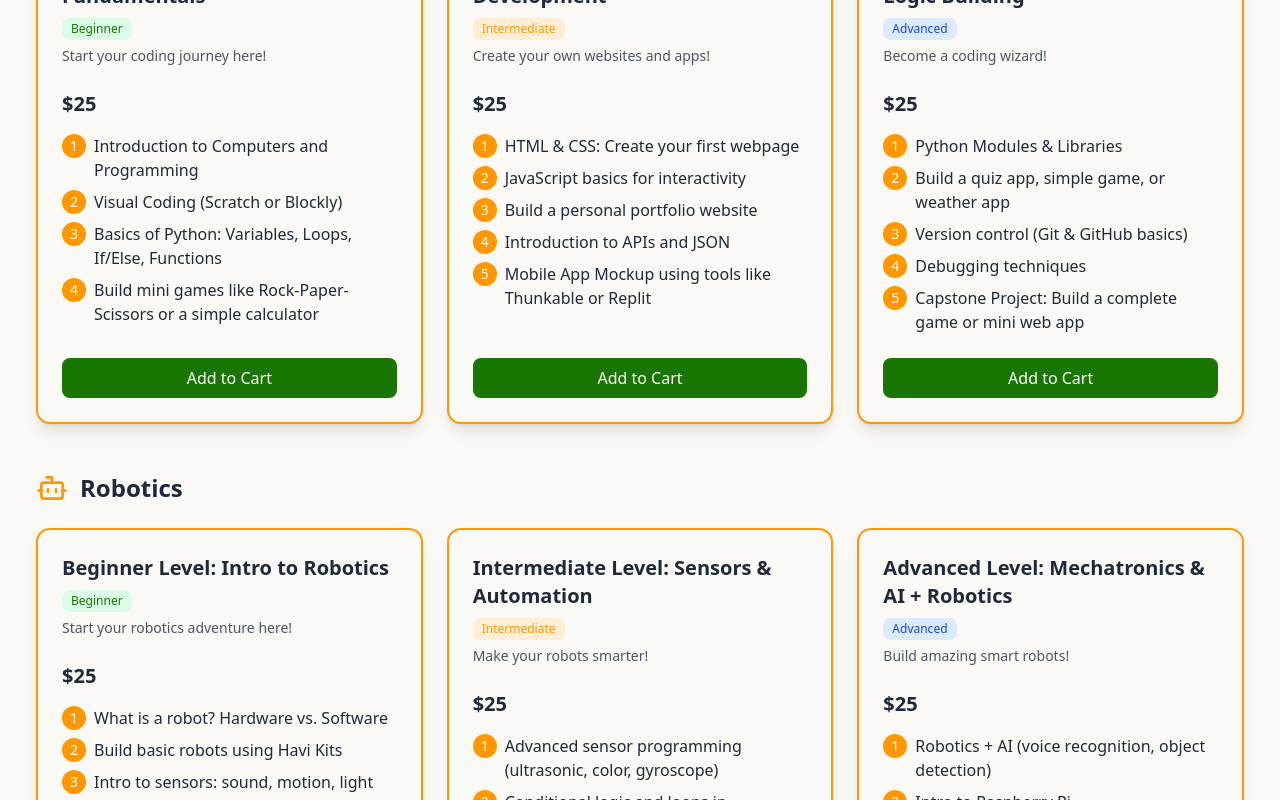
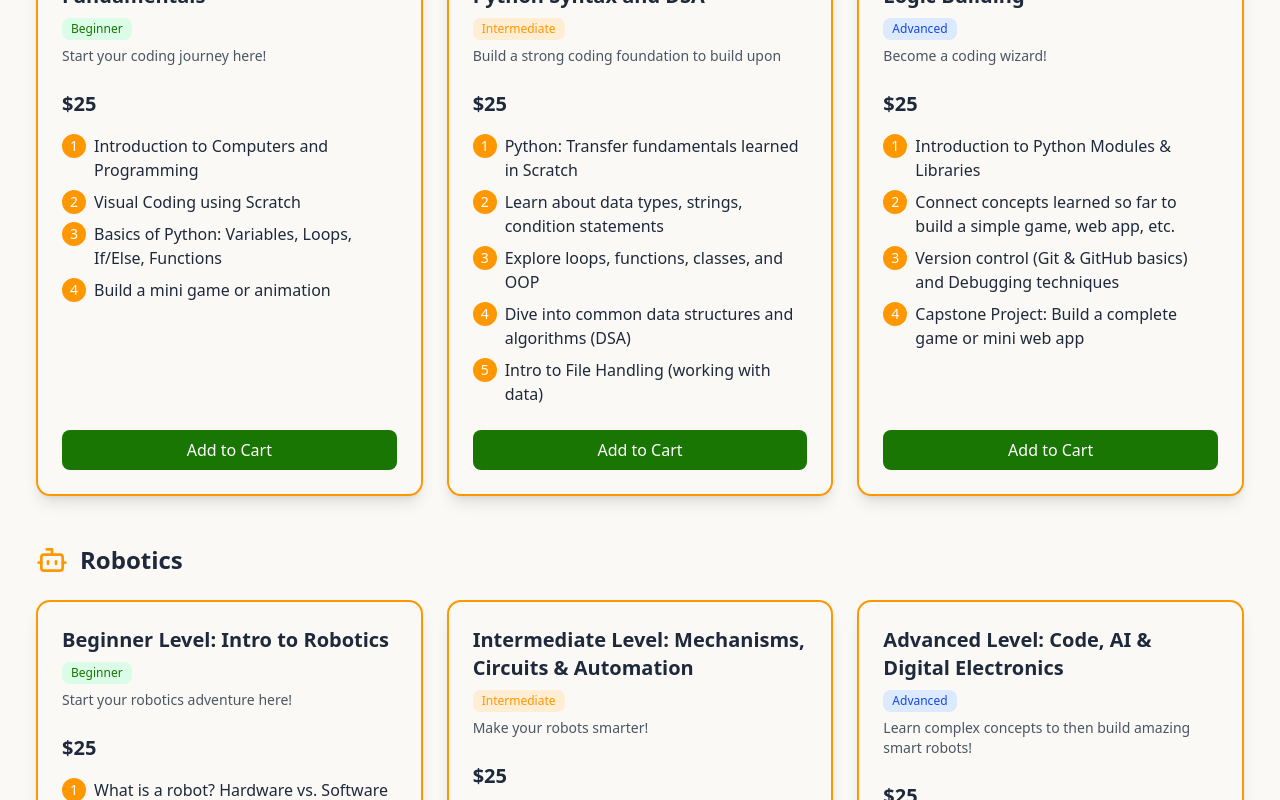
Before and after one commit to sainanim/spill-the-code, a Next.js app: page /courses in a window 1280 px wide. Shown: the part 1040-1840 px from the top of the page. Built offline with nearby package versions, Linux system fonts and the light colour scheme.

Commit message:
Added tax feature on checkout

```diff
--- a/src/app/api/checkout/route.ts
+++ b/src/app/api/checkout/route.ts
@@ -2,6 +2,7 @@ import { NextRequest, NextResponse } from "next/server";
 import { getStore } from "@netlify/blobs";
 import { getOfferingById } from "@/lib/offerings";
 import { formatCents } from "@/lib/money";
+import { calculateOrderTotals, HST_LABEL } from "@/lib/tax";
 import { escapeHtml, sendMail } from "@/lib/mailer";
 
 const MAX_LINE_ITEMS = 20;
@@ -86,6 +87,8 @@ async function saveOrderRecord(orderCode: string, record: unknown) {
 interface CheckoutSuccessResponse {
   ok: true;
   orderCode: string;
+  subtotalCents: number;
+  taxCents: number;
   totalCents: number;
   customerEmailSent: boolean;
   etransferEmail: string;
@@ -221,7 +224,11 @@ export async function POST(req: NextRequest) {
     });
   }
 
-  const totalCents = resolvedLines.reduce((sum, line) => sum + line.lineTotalCents, 0);
+  // Recomputed from the re-resolved line prices — the browser's totals are for
+  // display only and never reach this calculation.
+  const { subtotalCents, taxCents, totalCents } = calculateOrderTotals(
+    resolvedLines.reduce((sum, line) => sum + line.lineTotalCents, 0)
+  );
   const orderCode = generateOrderCode();
   const etransferTo = process.env.ETRANSFER_RECEIVER_EMAIL || process.env.EMAIL_RECEIVER || "";
 
@@ -243,6 +250,8 @@ export async function POST(req: NextRequest) {
     phone,
     notes,
     items: resolvedLines,
+    subtotalCents,
+    taxCents,
     totalCents,
   });
 
@@ -252,6 +261,14 @@ export async function POST(req: NextRequest) {
         `<tr><td>${escapeHtml(line.title)}</td><td style="text-align:center">${line.quantity}</td><td style="text-align:right">${formatCents(line.lineTotalCents)}</td></tr>`
     )
     .join("");
+
+  const totalsHtml = `
+    <p>
+      Subtotal: ${formatCents(subtotalCents)}<br>
+      ${HST_LABEL}: ${formatCents(taxCents)}<br>
+      <strong>Total: ${formatCents(totalCents)}</strong>
+    </p>
+  `;
 
   const businessHtml = `
     <h2>New Cart Order — ${escapeHtml(orderCode)}</h2>
@@ -263,7 +280,7 @@ export async function POST(req: NextRequest) {
       <thead><tr><th>Item</th><th>Qty</th><th>Line Total</th></tr></thead>
       <tbody>${itemsHtml}</tbody>
     </table>
-    <p><strong>Total: ${formatCents(totalCents)}</strong></p>
+    ${totalsHtml}
     <p>Reference code: <strong>${escapeHtml(orderCode)}</strong></p>
     ${clientRequestId ? `<p style="color:#999;font-size:12px;">Client request id: ${escapeHtml(clientRequestId)}</p>` : ""}
   `;
@@ -291,7 +308,7 @@ export async function POST(req: NextRequest) {
         <thead><tr><th>Item</th><th>Qty</th><th>Line Total</th></tr></thead>
         <tbody>${itemsHtml}</tbody>
       </table>
-      <p><strong>Total: ${formatCents(totalCents)}</strong></p>
+      ${totalsHtml}
       <p>Please e-transfer <strong>${formatCents(totalCents)}</strong> to <strong>${escapeHtml(
         etransferTo
       )}</strong> and include reference code <strong>${escapeHtml(orderCode)}</strong> in the message.</p>
@@ -313,6 +330,8 @@ export async function POST(req: NextRequest) {
   const responsePayload: CheckoutSuccessResponse = {
     ok: true,
     orderCode,
+    subtotalCents,
+    taxCents,
     totalCents,
     customerEmailSent,
     etransferEmail: etransferTo,
--- a/src/app/checkout/page.tsx
+++ b/src/app/checkout/page.tsx
@@ -4,16 +4,22 @@ import { useEffect, useState, type ChangeEvent, type FormEvent } from "react";
 import Link from "next/link";
 import { useCart } from "@/components/cart/CartProvider";
 import { formatCents } from "@/lib/money";
+import { HST_LABEL } from "@/lib/tax";
 
 interface CheckoutSuccess {
   orderCode: string;
+  // The server recomputes the breakdown and is the authority on what is owed.
+  // subtotal/tax are optional so a retry replayed from an order placed before
+  // HST shipped still renders instead of printing "$NaN".
+  subtotalCents?: number;
+  taxCents?: number;
   totalCents: number;
   customerEmailSent: boolean;
   etransferEmail: string;
 }
 
 export default function CheckoutPage() {
-  const { resolvedItems, totalCents, clearCart, hydrated } = useCart();
+  const { resolvedItems, subtotalCents, taxCents, totalCents, clearCart, hydrated } = useCart();
   const [clientRequestId, setClientRequestId] = useState("");
   const [formData, setFormData] = useState({
     name: "",
@@ -80,6 +86,11 @@ export default function CheckoutPage() {
       <main className="min-h-screen bg-[var(--background-primary)] pb-16 px-4">
         <div className="container mx-auto max-w-lg text-center bg-white rounded-2xl border border-slate-200 shadow-sm p-8">
           <h1 className="text-2xl font-bold text-[var(--color-primary)] mb-3">Order received!</h1>
+          {success.subtotalCents != null && success.taxCents != null && (
+            <p className="text-sm text-[var(--text-secondary)] mb-4">
+              {formatCents(success.subtotalCents)} + {formatCents(success.taxCents)} {HST_LABEL}
+            </p>
+          )}
           <p className="text-[var(--text-secondary)] mb-6">
             Please e-transfer <strong>{formatCents(success.totalCents)}</strong>
             {success.etransferEmail && (
@@ -153,7 +164,15 @@ export default function CheckoutPage() {
               </div>
             ))}
           </div>
-          <div className="flex justify-between font-semibold text-[var(--text-primary)] border-t pt-3">
+          <div className="flex justify-between text-[var(--text-primary)] border-t pt-3 pb-3">
+            <span>Subtotal</span>
+            <span>{formatCents(subtotalCents)}</span>
+          </div>
+          <div className="flex justify-between text-[var(--text-primary)] border-t pt-3 pb-3">
+            <span>{HST_LABEL}</span>
+            <span>{formatCents(taxCents)}</span>
+          </div>
+          <div className="flex justify-between font-semibold text-[var(--text-primary)] border-t pt-3 pb-3">
             <span>Total</span>
             <span>{formatCents(totalCents)}</span>
           </div>
--- a/src/app/courses/page.tsx
+++ b/src/app/courses/page.tsx
@@ -181,9 +181,9 @@ export default function CoursesPage() {
                 description="Start your coding journey here!"
                 topics={[
                   "Introduction to Computers and Programming",
-                  "Visual Coding (Scratch or Blockly)",
+                  "Visual Coding using Scratch",
                   "Basics of Python: Variables, Loops, If/Else, Functions",
-                  "Build mini games like Rock-Paper-Scissors or a simple calculator",
+                  "Build a mini game or animation",
                 ]}
                 level="beginner"
                 offeringId="course-coding-beginner"
@@ -192,14 +192,14 @@ export default function CoursesPage() {
 
             <AnimatedCard>
               <CourseLevel
-                title="Intermediate Level: Web & App Development"
-                description="Create your own websites and apps!"
+                title="Intermediate Level: Learning Python Syntax and DSA"
+                description="Build a strong coding foundation to build upon"
                 topics={[
-                  "HTML & CSS: Create your first webpage",
-                  "JavaScript basics for interactivity",
-                  "Build a personal portfolio website",
-                  "Introduction to APIs and JSON",
-                  "Mobile App Mockup using tools like Thunkable or Replit",
+                  "Python: Transfer fundamentals learned in Scratch",
+                  "Learn about data types, strings, condition statements",
+                  "Explore loops, functions, classes, and OOP",
+                  "Dive into common data structures and algorithms (DSA)",
+                  "Intro to File Handling (working with data)",
                 ]}
                 level="intermediate"
                 offeringId="course-coding-intermediate"
@@ -211,10 +211,9 @@ export default function CoursesPage() {
                 title="Advanced Level: Full Projects & Logic Building"
                 description="Become a coding wizard!"
                 topics={[
-                  "Python Modules & Libraries",
-                  "Build a quiz app, simple game, or weather app",
-                  "Version control (Git & GitHub basics)",
-                  "Debugging techniques",
+                  "Introduction to Python Modules & Libraries",
+                  "Connect concepts learned so far to build a simple game, web app, etc.",
+                  "Version control (Git & GitHub basics) and Debugging techniques",
                   "Capstone Project: Build a complete game or mini web app",
                 ]}
                 level="advanced"
@@ -238,9 +237,10 @@ export default function CoursesPage() {
                 description="Start your robotics adventure here!"
                 topics={[
                   "What is a robot? Hardware vs. Software",
-                  "Build basic robots using Havi Kits",
-                  "Intro to sensors: sound, motion, light",
-                  "Block-based coding (using LEGO Spike or MakeCode)",
+                  "Build basic robots using Blix Kits",
+                  "Discovering motion, force, and logical thinking",
+                  "Introduction to basic electricity: conductors vs. insulators, circuits, etc.",
+                  "Hand-eye coordination, problem-solving and persistence through project-based construction",
                 ]}
                 level="beginner"
                 offeringId="course-robotics-beginner"
@@ -249,13 +249,14 @@ export default function CoursesPage() {
 
             <AnimatedCard>
               <CourseLevel
-                title="Intermediate Level: Sensors & Automation"
+                title="Intermediate Level: Mechanisms, Circuits & Automation"
                 description="Make your robots smarter!"
                 topics={[
-                  "Advanced sensor programming (ultrasonic, color, gyroscope)",
-                  "Conditional logic and loops in movement",
-                  "Intro to Arduino and micro:bit",
-                  "Simple automation: Line follower robot or obstacle avoider",
+                  "Learn various Mechanisms: gears, power screws, and the trade-off between force and speed",
+                  "Circuits: resistors, capacitors, motors, buzzers and LEDs on a base board, building real models",
+                  "Robotics without a computer: Logic Blocks to build autonomous cars, line followers and sorting machines",
+                  "Block-based coding with IR and ultrasonic sensors, servos and DC motors",
+                  "Systems thinking: sensing → decision → actuation, plus debugging and iterative design",
                 ]}
                 level="intermediate"
                 offeringId="course-robotics-intermediate"
@@ -264,14 +265,14 @@ export default function CoursesPage() {
 
             <AnimatedCard>
               <CourseLevel
-                title="Advanced Level: Mechatronics & AI + Robotics"
-                description="Build amazing smart robots!"
+                title="Advanced Level: Code, AI & Digital Electronics"
+                description="Learn complex concepts to then build amazing smart robots!"
                 topics={[
-                  "Robotics + AI (voice recognition, object detection)",
-                  "Intro to Raspberry Pi",
-                  "Mechanical design concepts: torque, balance, speed",
-                  "Robotics competition simulations",
-                  "Capstone Project: Design, build, and code a smart robot",
+                  "Text-based programming: Python, plus C++ at the high-school tier",
+                  "AI and machine learning: image recognition, gesture and speech control, facial recognition and voice-controlled robots",
+                  "Digital electronics: logic gates, multiplexers and demultiplexers, ICs, 555 timers, Ohm’s law and voltage dividers",
+                  "IoT and connected systems: networked sensors and devices in the higher lab tiers",
+                  "AR/VR and 3D design, plus competition work through Blix-A-Thon and WRO",
                 ]}
                 level="advanced"
                 offeringId="course-robotics-advanced"
--- a/src/components/cart/CartDrawer.tsx
+++ b/src/components/cart/CartDrawer.tsx
@@ -5,9 +5,10 @@ import { AnimatePresence, motion } from "framer-motion";
 import { Minus, Plus, ShoppingCart, Trash2, X } from "lucide-react";
 import { useCart } from "./CartProvider";
 import { formatCents } from "@/lib/money";
+import { HST_LABEL } from "@/lib/tax";
 
 export default function CartDrawer() {
-  const { isOpen, closeCart, resolvedItems, totalCents, removeItem, setQuantity } = useCart();
+  const { isOpen, closeCart, resolvedItems, subtotalCents, removeItem, setQuantity } = useCart();
 
   return (
     <AnimatePresence>
@@ -93,8 +94,11 @@ export default function CartDrawer() {
                 <div className="p-4 border-t space-y-3">
                   <div className="flex items-center justify-between font-semibold text-[var(--text-primary)]">
                     <span>Subtotal</span>
-                    <span>{formatCents(totalCents)}</span>
+                    <span>{formatCents(subtotalCents)}</span>
                   </div>
+                  <p className="text-xs text-[var(--text-secondary)] -mt-1">
+                    {HST_LABEL} calculated at checkout.
+                  </p>
                   <Link
                     href="/checkout"
                     onClick={closeCart}
--- a/src/components/cart/CartProvider.tsx
+++ b/src/components/cart/CartProvider.tsx
@@ -10,6 +10,7 @@ import {
   type ReactNode,
 } from "react";
 import { getOfferingById, type Offering } from "@/lib/offerings";
+import { calculateOrderTotals } from "@/lib/tax";
 import CartDrawer from "./CartDrawer";
 import CartToast, { type ToastState } from "./CartToast";
 
@@ -30,6 +31,10 @@ export type ResolvedCartItem = Offering & {
 interface CartContextValue {
   resolvedItems: ResolvedCartItem[];
   itemCount: number;
+  // Pre-tax sum of the line items.
+  subtotalCents: number;
+  // HST on the subtotal, and the tax-inclusive amount the customer owes.
+  taxCents: number;
   totalCents: number;
   // False until the persisted cart has been read from localStorage — lets
   // consumers hold a neutral state instead of flashing "cart is empty".
@@ -165,11 +170,16 @@ export function CartProvider({ children }: { children: ReactNode }) {
   }, [items]);
 
   const itemCount = resolvedItems.reduce((sum, item) => sum + item.quantity, 0);
-  const totalCents = resolvedItems.reduce((sum, item) => sum + item.lineTotalCents, 0);
+  const subtotalCents = resolvedItems.reduce((sum, item) => sum + item.lineTotalCents, 0);
+  // Derived once here so the drawer, the checkout summary and the submit button
+  // all read the same numbers instead of each re-deriving tax on their own.
+  const { taxCents, totalCents } = calculateOrderTotals(subtotalCents);
 
   const value: CartContextValue = {
     resolvedItems,
     itemCount,
+    subtotalCents,
+    taxCents,
     totalCents,
     hydrated,
     addItem,
--- /dev/null
+++ b/src/lib/tax.ts
@@ -0,0 +1,20 @@
+// Ontario HST. Kept in basis points so both the arithmetic and the "13%"
+// label are exact integer math — 0.13 * 100 is 13.000000000000002 in floating
+// point, and a rate that lives in one constant is a one-line change if it moves.
+export const HST_BASIS_POINTS = 1300;
+
+export const HST_LABEL = `HST (${HST_BASIS_POINTS / 100}%)`;
+
+export interface OrderTotals {
+  subtotalCents: number;
+  taxCents: number;
+  totalCents: number;
+}
+
+// Tax is applied to the order subtotal rather than line by line: it matches how
+// the invoice is actually taxed, and it guarantees subtotal + tax === total with
+// no accumulated per-line rounding drift.
+export function calculateOrderTotals(subtotalCents: number): OrderTotals {
+  const taxCents = Math.round((subtotalCents * HST_BASIS_POINTS) / 10_000);
+  return { subtotalCents, taxCents, totalCents: subtotalCents + taxCents };
+}
```
